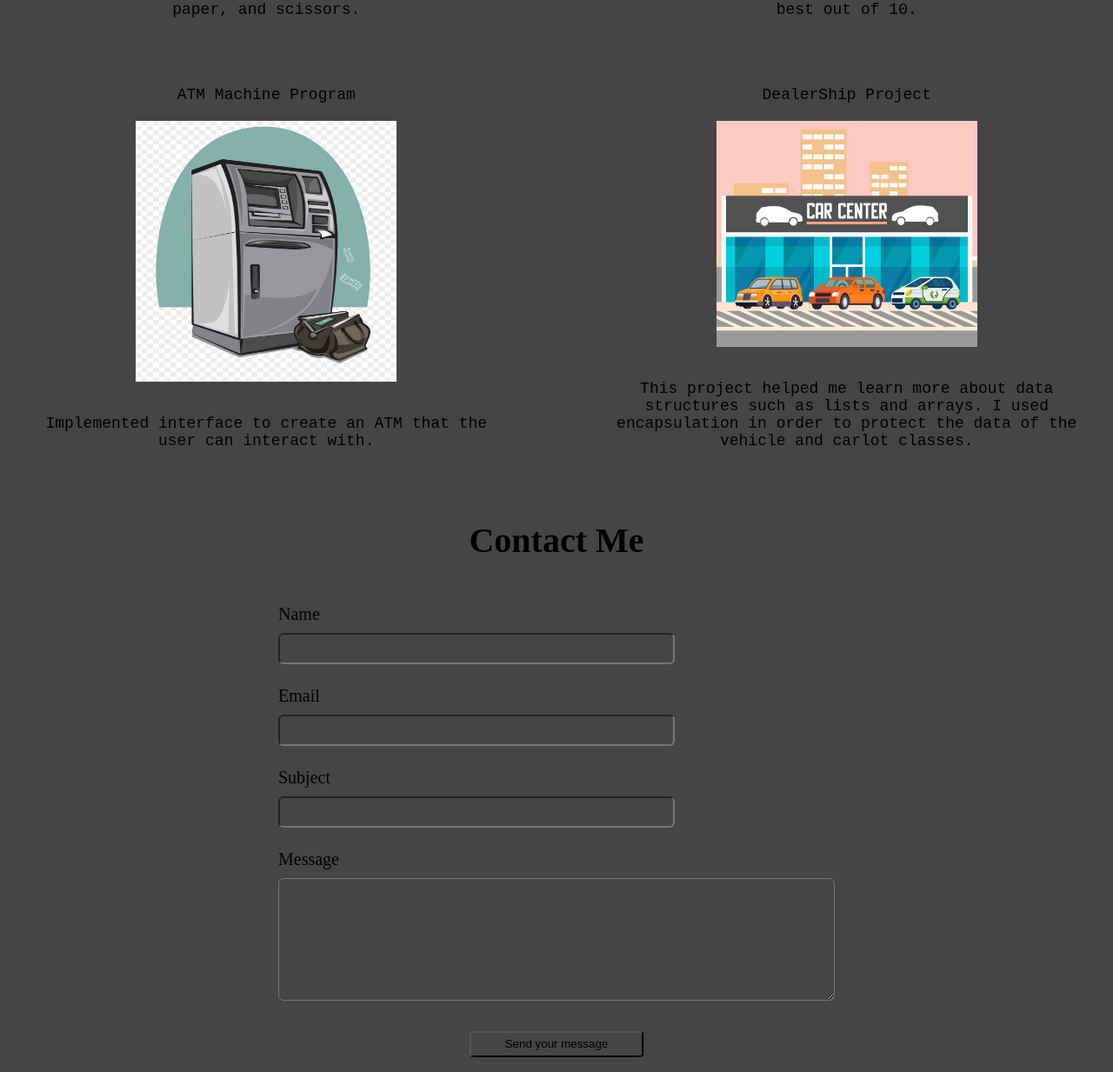
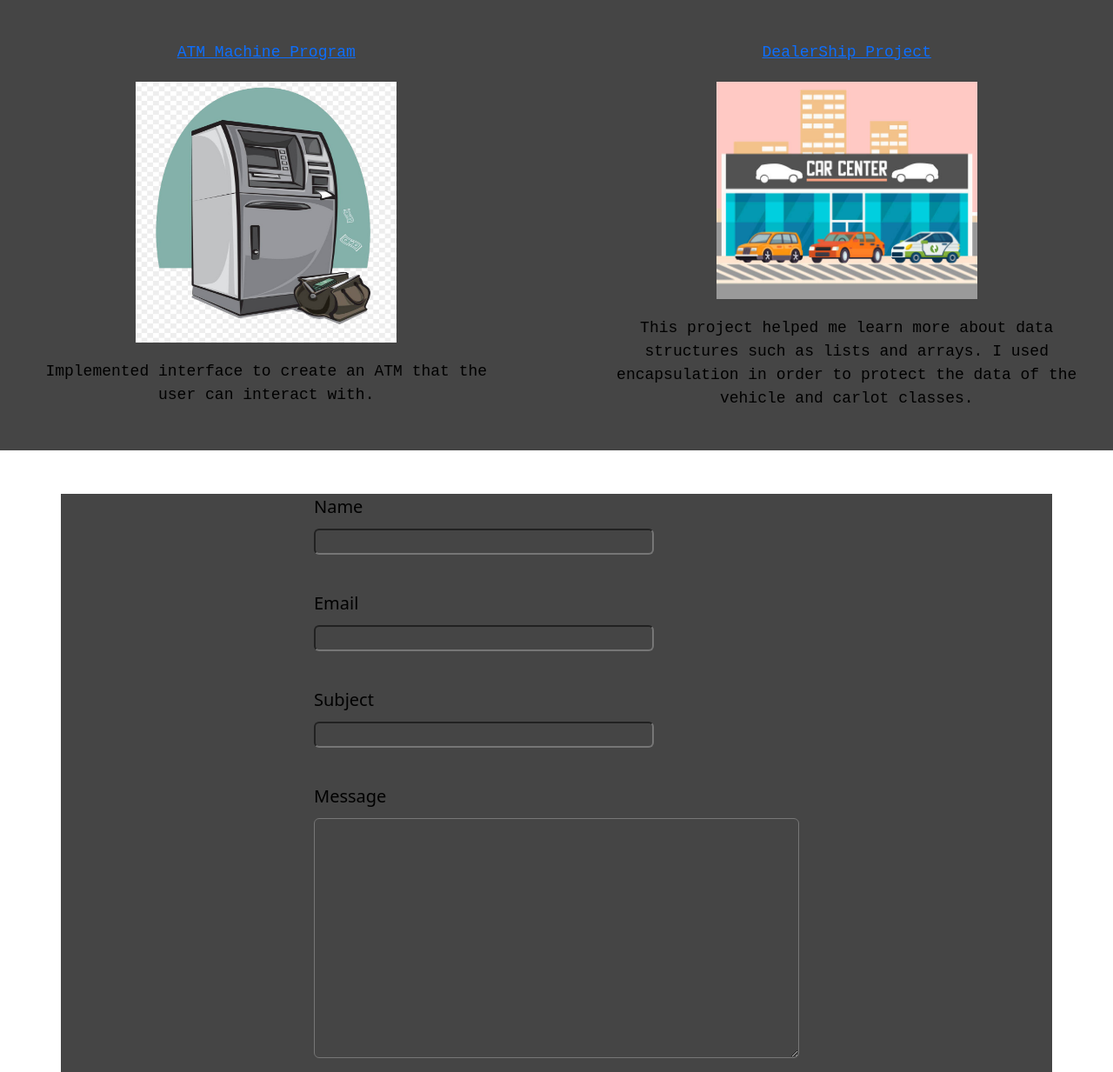
Before and after one commit to robbietonos37/First-Website, a plain HTML site: page index.html in a window 1280 px wide. Shown: the part 1407-2640 px from the top of the page at 87% size. Drawn offline with nearby package versions, Linux system fonts and the light colour scheme.

Commit message:
Add bootstrap in

```diff
--- a/index.html
+++ b/index.html
@@ -7,6 +7,9 @@
   <title> About Me </title>
   <link rel="stylesheet" href="style.css">
   <meta name="viewport" content="width=device-width, initial-scale=1" />
+  <link href="https://cdn.jsdelivr.net/npm/bootstrap@5.1.3/dist/css/bootstrap.min.css" rel="stylesheet"
+    integrity="sha384-1BmE4kWBq78iYhFldvKuhfTAU6auU8tT94WrHftjDbrCEXSU1oBoqyl2QvZ6jIW3" crossorigin="anonymous">
+
 </head>
 
 <body>
@@ -149,27 +152,28 @@
   </div>
 
   </div>
-  <h2>Contact Me</h2>
 
+
+  <div class="container">
     <form accept-charset="utf-8" method="POST">
       <div id="label-holder">
 
-      <div class="label">
+        <div class="label mb-3">
           <label class="label1">Name</label>
           <input type="text" name="person-name">
         </div>
 
-      <div class="label">
+        <div class="label mb-3">
           <label class="label1">Email</label>
           <input type="text" name="person-email">
         </div>
 
-      <div class="label">
+        <div class="label mb-3">
           <label class="label1">Subject</label>
           <input type="text" name="person-email">
         </div>
 
-      <div class="label">
+        <div class="label mb-3">
           <label class="label1">Message</label>
           <textarea class="large-textarea" name="message" rows="9" required></textarea>
         </div>
@@ -178,8 +182,15 @@
       <button type="submit">Send your message</button>
 
     </form>
+  </div>
 
 
+  <script src="https://code.jquery.com/jquery-3.5.1.min.js"
+    integrity="sha256-9/aliU8dGd2tb6OSsuzixeV4y/faTqgFtohetphbbj0=" crossorigin="anonymous"></script>
+
+  <script src="https://cdn.jsdelivr.net/npm/bootstrap@5.1.3/dist/js/bootstrap.bundle.min.js"
+    integrity="sha384-ka7Sk0Gln4gmtz2MlQnikT1wXgYsOg+OMhuP+IlRH9sENBO0LRn5q+8nbTov4+1p"
+    crossorigin="anonymous"></script>
 
 </body>
 
--- a/style.css
+++ b/style.css
@@ -1,6 +1,7 @@
 * {
     background-color: rgb(69, 69, 69);
     /*border: 1px solid red;*/
+    color: black;
 }
 
 a {
@@ -273,17 +274,9 @@ input {
     width: 70%;
     height: 30px;
     border-radius: var(--primer-borderRadius-medium, 6px);
-    font-size: 25px;
+    font-size: 25pxs;
 }
 
 textarea {
     border-radius: var(--primer-borderRadius-medium, 6px);
 }
-
-button {
-    margin-top: 20px;
-    width: 200px;
-    height: 30px;
-    justify-content: center;
-    border-radius: 5%;
-}
```
Lines whose indentation alone changed are shown as unchanged.
